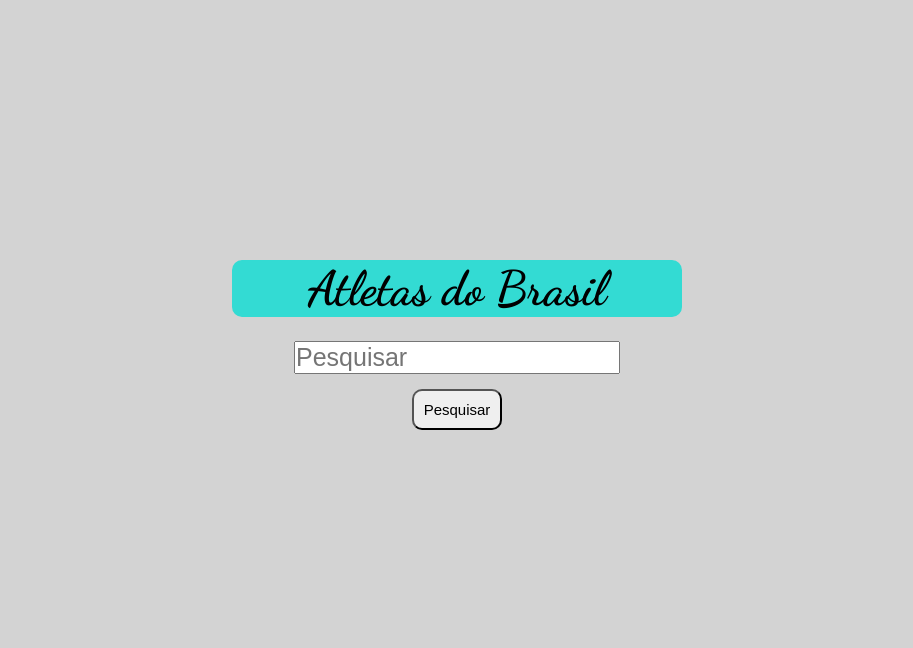
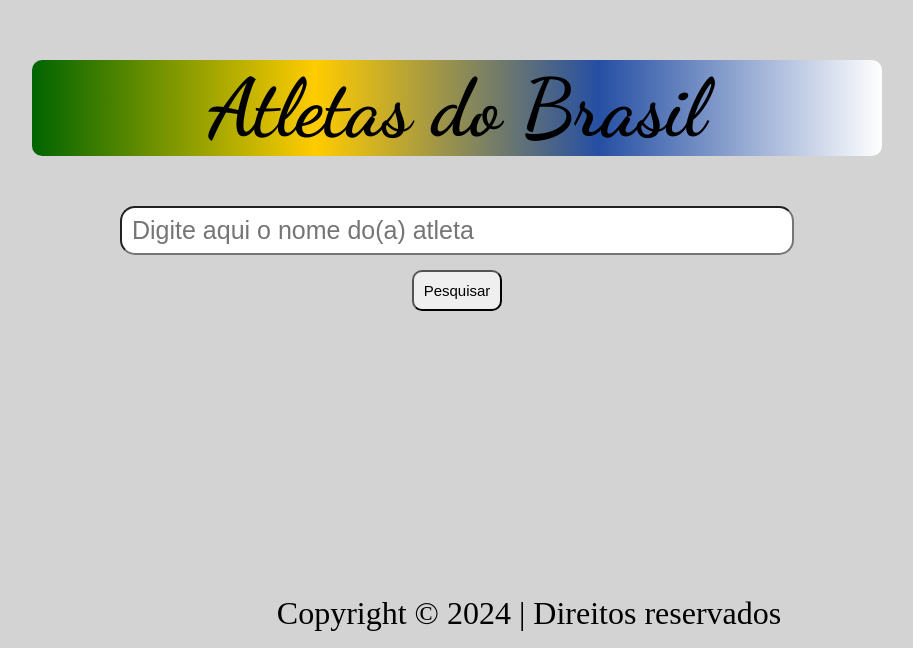
Before and after one commit to ElaineSouza88/projeto-ia-gemini, a plain HTML site: page index.html in a window 1280 px wide. Shown: the part 155-803 px from the top of the page, without its empty margins (183-1096 px from the left). Drawn offline with Linux system fonts and the light colour scheme.

Commit message:
Atualização do projeto
Inserindo favicon e ajustando parâmetros de tela para diferentes dispositivo.

```diff
--- a/index.html
+++ b/index.html
@@ -3,8 +3,9 @@
 <head>
     <meta charset="UTF-8">
     <meta name="viewport" content="width=device-width, initial-scale=1.0">
-    <title>Projeto Gemini</title>
+    <title>Atletas do Brasil</title>
     <link rel="stylesheet" href="style.css">
+    <link rel="shortcut icon" href="Favicon.png" type="image/x-icon">
 </head>
 <body>
     <header>
@@ -12,7 +13,7 @@
     </header>
     <main>
         <section id="pesquisa">
-            <input type="text" name="busca" id="campoBusca" placeholder="Pesquisar" required>
+            <input type="text" name="busca" id="campoBusca" placeholder="Digite aqui o nome do(a) atleta" required>
             <button>Pesquisar</button>
         </section>
     </main>
--- a/style.css
+++ b/style.css
@@ -12,32 +12,51 @@ body {
     background-color: lightgray;
     text-align: center;
     margin: 100px;
-    padding: 300px;
+    padding: 100px;
 }
+
 header {
     margin: 15px;
-    background-color: rgba(20, 221, 211, 0.836);
+    background-image: linear-gradient(to right, #006400, #FFCC00,#003399d2, #FFFFFF);
     border-radius: 10px;
 }
+
 h1 {
     margin: 10px;
     font-family: 'Dancing Script', Verdana, Geneva, Tahoma, sans-serif;
-    font-size: 3em;
+    font-size: 5em;
 }
+
 main {
     margin: 20px;
+    padding: 30px;
     font-size: 2em;
 }
+
 input {
     font-size: 25px;
+    border-radius: 15px;
+    padding: 10px;
+    width: 650px;
+    height: 25px;
 }
+
 button {
     margin: 15px;
+    padding: 10px;
     font-size: 15px;
-    padding: 10px;
     border-radius: 10px;
 }
+
+footer {
+    display: flex;
+    justify-content: center;
+    height: 50px;
+    width:80%;
+    bottom: 0px;
+    position: fixed;
+}
+
 footer > p {
-    padding: 300px 0px;
-   font-size: 30px;
+    font-size: 2em;
 }
```
Also changed, not shown: Favicon.png (added).
